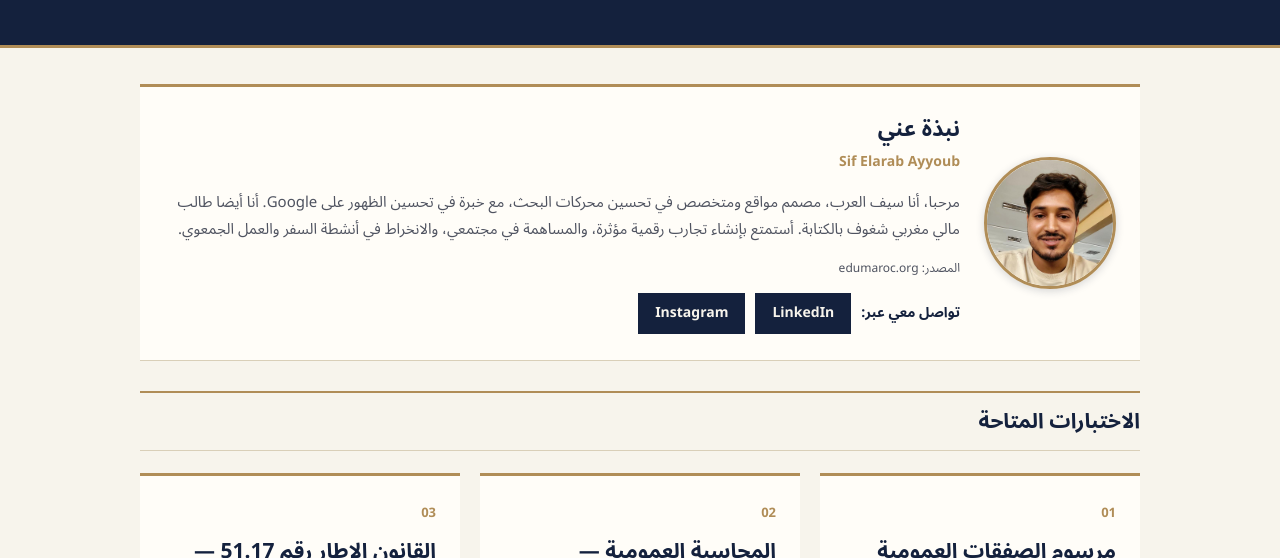
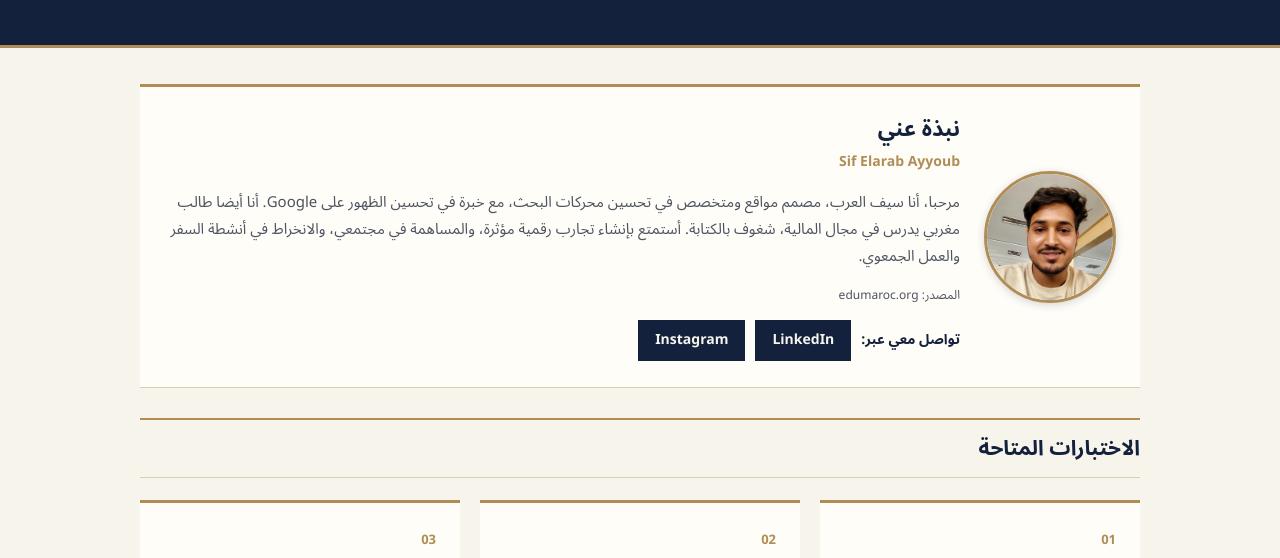
Before and after one commit to saifayyoub/cadres-economiques, a plain HTML site: page index.html in a window 1280 px wide. Shown: the part 197-755 px from the top of the page. Drawn offline with Linux system fonts and the light colour scheme.

Commit message:
Fix Arabic about wording for finance student

```diff
--- a/index.html
+++ b/index.html
@@ -227,7 +227,7 @@
       <div class="about-body">
         <h2 id="about-title">نبذة عني</h2>
         <p class="about-name"><bdi dir="ltr">Sif Elarab Ayyoub</bdi></p>
-        <p class="about-text">مرحبا، أنا سيف العرب، مصمم مواقع ومتخصص في تحسين محركات البحث، مع خبرة في تحسين الظهور على <bdi dir="ltr">Google</bdi>. أنا أيضا طالب مالي مغربي شغوف بالكتابة. أستمتع بإنشاء تجارب رقمية مؤثرة، والمساهمة في مجتمعي، والانخراط في أنشطة السفر والعمل الجمعوي.</p>
+        <p class="about-text">مرحبا، أنا سيف العرب، مصمم مواقع ومتخصص في تحسين محركات البحث، مع خبرة في تحسين الظهور على <bdi dir="ltr">Google</bdi>. أنا أيضا طالب مغربي يدرس في مجال المالية، شغوف بالكتابة. أستمتع بإنشاء تجارب رقمية مؤثرة، والمساهمة في مجتمعي، والانخراط في أنشطة السفر والعمل الجمعوي.</p>
         <p class="about-source">المصدر: <bdi dir="ltr">edumaroc.org</bdi></p>
         <div class="contact-row">
           <span class="contact-label">تواصل معي عبر:</span>
```
